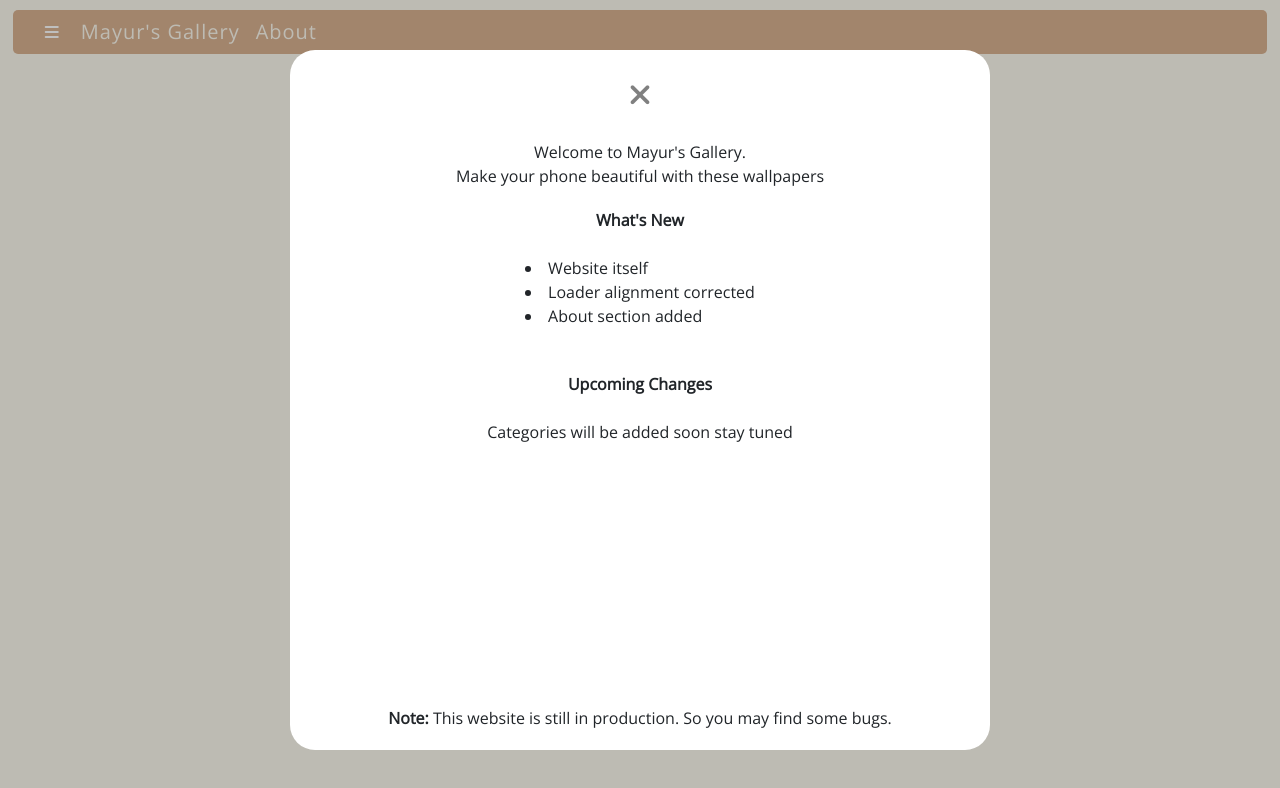
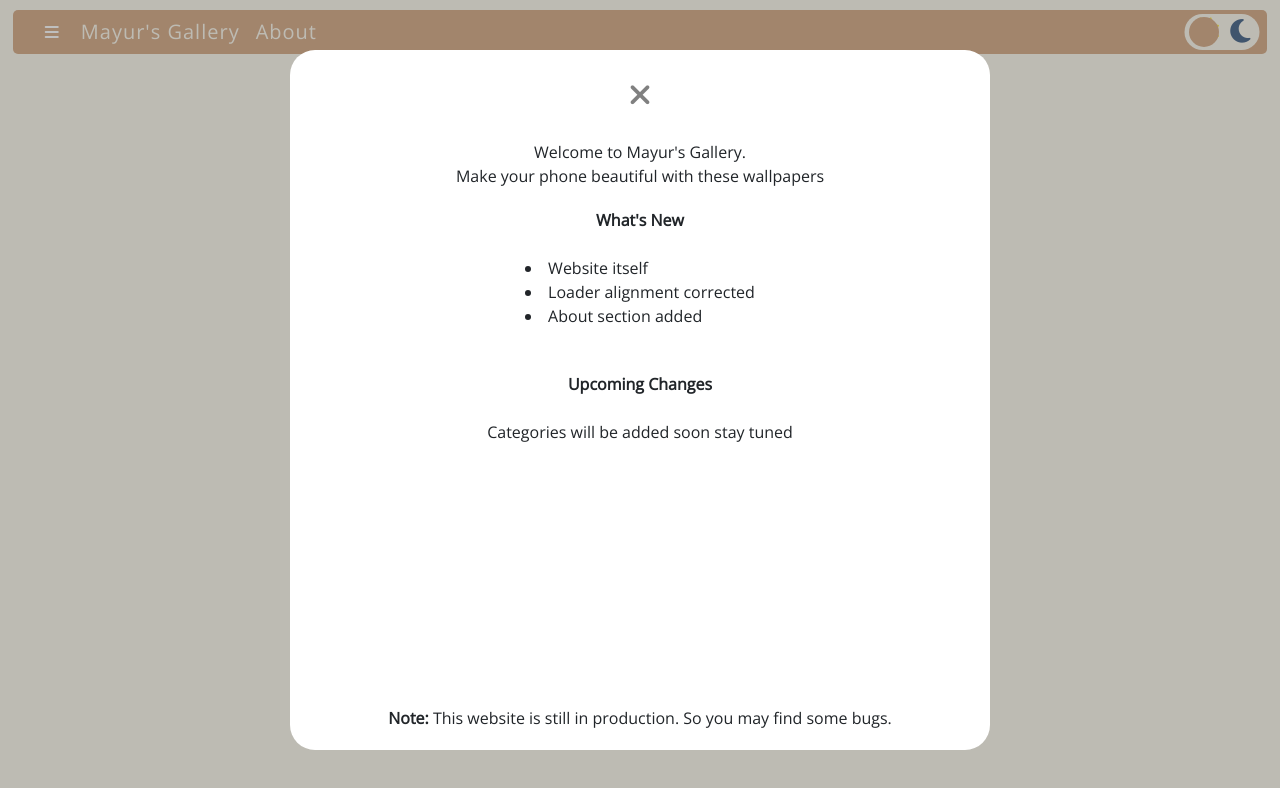
Before and after one commit to MayurMadhwani/wallpapers, a React (Create React App) app: page /home/macro in a window 1280 px wide. Shown: the top 788 px of the page. Built offline with nearby package versions, Linux system fonts and the light colour scheme.

Commit message:
Categories and Toggle

```diff
--- a/src/App.js
+++ b/src/App.js
@@ -2,14 +2,13 @@ import styled from 'styled-components'
 import FirstPage from './components/FirstPage';
 import Home from './components/Content/Home';
 import {Routes, Route} from 'react-router-dom';
-import ImageDownload from './components/Content/utilities/ImageDownload';
 import About from './components/about/About';
 
 
 function App() {
 
   return (
-    <Main style={{backgroundColor:'#FCF8E8'}}>
+    <Main >
       <Routes>
 
         <Route
@@ -33,6 +32,7 @@ function App() {
 }
 
 const Main = styled.div`
+  background-color: ${true?'#FCF8E8':'gray'};
   width: 100%;
   height: 100vh;
   display: flex;
--- a/src/components/Content/Categories/Animals.js
+++ b/src/components/Content/Categories/Animals.js
@@ -35,13 +35,10 @@ const Animals = () => {
         for(const item of tempList){
 
           if(item.name.includes('animal')){
-            console.log(item.name);
             newList.push(item);
           }
 
         }
-
-        console.log(newList);
 
         setRefs(newList);
         setPageCount(Math.ceil(newList.length/8));
--- a/src/components/Content/Categories/Macro.js
+++ b/src/components/Content/Categories/Macro.js
@@ -5,14 +5,13 @@ import Toggle from '../../buttons/Toggle'
 const Macro = () => {
   return (
     <Main>
-        <Toggle/>
+      <h2>Macro</h2>
     </Main>
   )
 }
 
 const Main = styled.div`
 
-    margin: 200px;
 `
 
 export default Macro
--- a/src/components/Content/Drawer.js
+++ /dev/null
@@ -1,87 +0,0 @@
-import React from 'react'
-import { Link, NavLink } from 'react-router-dom'
-import styled from 'styled-components'
-
-const Drawer = () => {
-  return (
-    <Main>
-
-        <Bar style={{width:'300px'}} className="offcanvas offcanvas-start" tabindex="-1" id="offcanvasExample" aria-labelledby="offcanvasExampleLabel">
-
-            <div className="offcanvas-header">
-                <h5 className="offcanvas-title" id="offcanvasExampleLabel">Categories</h5>
-                <button type="button" className="btn-close text-reset" data-bs-dismiss="offcanvas" aria-label="Close"/>
-            </div>
-
-            <div className="offcanvas-body">
-
-                <hr/>
-
-
-                <Categories>
-                    <Link to='/home'className="nav-link active" aria-current="page" >This area is under construction</Link>
-
-                    <NavLink
-                        style={({ isActive }) => ({
-                            backgroundColor: isActive ? '#C68B59' : '#FCF8E8',
-                            color: isActive ? '#FCF8E8' : '#C68B59',
-                            ...buttonStyle
-                        })}
-
-                        to='animals'className="nav-link active" aria-current="page"
-                    >
-                            Animals
-                    </NavLink>
-
-                    <NavLink
-                        style={({ isActive }) => ({
-                            backgroundColor: isActive ? '#C68B59' : '#FCF8E8',
-                            color: isActive ? '#FCF8E8' : '#C68B59',
-                            ...buttonStyle
-                        })}
-
-                        to='macro'className="nav-link active" aria-current="page"
-                    >
-                            Macro
-                    </NavLink>
-
-
-
-                </Categories>
-            </div>
-        </Bar>
-    </Main>
-  )
-}
-
-const Main = styled.div`
-    font-family: 'Open Sans', sans-serif;
-`
-
-const Bar = styled.div`
-    background-color: #FCF8E8;
-`
-
-const buttonStyle = {
-    padding: '2px 32px',
-    textAlign: 'center',
-    fontSize: '16px',
-    marginTop: '10px',
-    transitionDuration: '0.4s',
-    border: 'none',
-    width: '100%',
-    letterSpacing: '2px',
-    cursor: 'pointer',
-    borderRadius: '5px',
-    fontSize: '18px',
-}
-
-const Categories = styled.div`
-
-    display: flex;
-    flex-flow: column;
-    align-items: flex-start;
-
-`
-
-export default Drawer
--- /dev/null
+++ b/src/components/Content/Drawer/Drawer.js
@@ -0,0 +1,58 @@
+import React from 'react'
+import styled from 'styled-components'
+import Navlink from './Navlink'
+
+const Drawer = () => {
+  return (
+    <Main>
+
+        <Bar style={{width:'300px'}} className="offcanvas offcanvas-start" tabindex="-1" id="offcanvasExample" aria-labelledby="offcanvasExampleLabel">
+
+            <div className="offcanvas-header">
+                <h5 className="offcanvas-title" id="offcanvasExampleLabel">Categories</h5>
+                <button type="button" className="btn-close text-reset" data-bs-dismiss="offcanvas" aria-label="Close"/>
+            </div>
+
+            <div className="offcanvas-body">
+
+                <hr/>
+
+                <Categories>
+                    {/* <Link to='/home'className="nav-link active" aria-current="page" >This area is under construction</Link> */}
+
+                    <Navlink path={'animals'} category={'Animals'}/>
+                    <Navlink path={'architecture'} category={'Architecture'}/>
+                    <Navlink path={'birds'} category={'Birds'}/>
+                    <Navlink path={'creative'} category={'Creative'}/>
+                    <Navlink path={'flowers'} category={'Flowers'}/>
+                    <Navlink path={'lowlight'} category={'Lowlight'}/>
+                    <Navlink path={'macro'} category={'Macro'}/>
+                    <Navlink path={'nature'} category={'Nature'}/>
+                    <Navlink path={'street'} category={'Street'}/>
+                    <Navlink path={'sunset'} category={'Sunset'}/>
+
+                </Categories>
+
+            </div>
+        </Bar>
+    </Main>
+  )
+}
+
+const Main = styled.div`
+    font-family: 'Open Sans', sans-serif;
+`
+
+const Bar = styled.div`
+    background-color: #FCF8E8;
+`
+
+const Categories = styled.div`
+
+    display: flex;
+    flex-flow: column;
+    align-items: flex-start;
+
+`
+
+export default Drawer
--- /dev/null
+++ b/src/components/Content/Drawer/Navlink.js
@@ -0,0 +1,35 @@
+import React from 'react'
+import { NavLink } from 'react-router-dom'
+
+const Navlink = ({path,category}) => {
+
+  return (
+    <NavLink
+
+        style={({ isActive }) => ({
+            backgroundColor: isActive ? '#C68B59' : '#FCF8E8',
+            color: isActive ? '#FCF8E8' : '#C68B59',
+            ...buttonStyle
+        })}
+
+        to={path} className="nav-link active" aria-current="page"
+    >
+        {category}
+    </NavLink>
+  )
+}
+
+const buttonStyle = {
+    padding: '2px 32px',
+    textAlign: 'center',
+    fontSize: '18px',
+    marginTop: '10px',
+    transitionDuration: '0.4s',
+    border: 'none',
+    width: '100%',
+    letterSpacing: '2px',
+    cursor: 'pointer',
+    borderRadius: '5px',
+}
+
+export default Navlink
--- a/src/components/Navbar.js
+++ b/src/components/Navbar.js
@@ -1,7 +1,8 @@
 import React from 'react'
 import styled from 'styled-components'
 import { Link } from 'react-router-dom'
-import Drawer from './Content/Drawer'
+import Drawer from './Content/Drawer/Drawer'
+import Toggle from './buttons/Toggle'
 
 const Navbar = () => {
   return (
@@ -17,15 +18,7 @@ const Navbar = () => {
           <Link to="/home" style={{color:'#FCF8E8'}} className="navbar-brand" >Mayur's Gallery</Link>
           <Link to="/about" style={{color:'#FCF8E8'}} className="navbar-brand" >About</Link>
 
-          {/* <div>
-            <input type="checkbox" class="checkbox" id="checkbox"/>
-            <label for="checkbox" class="label">
-              <i class="fas fa-moon"></i>
-              <i class='fas fa-sun'></i>
-              <div class='ball'/>
-            </label>
-          </div> */}
-
+          <Toggle/>
         </Container>
 
       </Nav>
@@ -80,7 +73,8 @@ const Container = styled.div`
   width: 100%;
   display: flex;
   align-items: center;
-  justify-content: flex-start;
+  /* justify-content: flex-start; */
+
 `
 
 export default Navbar
--- a/src/components/buttons/Toggle.js
+++ b/src/components/buttons/Toggle.js
@@ -5,48 +5,57 @@ const Toggle = () => {
 
     const [checked, setChecked] = useState(false)
 
-    const handleCheckboxChange = (event)=>{
-        setChecked((prev)=>!prev);
+    const handleCheckboxChange = ()=>{
+      setChecked(!checked);
     }
 
   return (
-    <div>
+    <Main>
         <Checkbox
             checked = {checked}
             onChange = {handleCheckboxChange}
             type="checkbox" id="checkbox"
         />
         <Label htmlFor="checkbox">
+
             <i
-                style={{color:'pink'}}
+                style={{color:'#FFE300'}}
+                className='fas fa-sun'
+            />
+            <i
+                style={{color:'#002B5B'}}
                 className="fas fa-moon"
             />
-            <i
-                style={{color:'yellow'}}
-                className='fas fa-sun'
-            />
+
             <Ball
                 style={{
                     transform:checked?'translateX(24px)':'',
                 }}
             />
         </Label>
-    </div>
+    </Main>
   )
 }
 
+const Main = styled.div`
+  display: block;
+  margin-left: auto;
+  margin-top: auto;
+  margin-bottom: auto;
+  justify-self: flex-end;
+`
+
 const Checkbox = styled.input`
-
   opacity: 0;
   position: absolute;
-
+  align-self: flex-end;
 `
 
 const Label = styled.label`
 
   width: 50px;
-  height: 26px;
-  background-color:#111;
+  height: 24px;
+  background-color:#FCF8E8;
   display: flex;
   border-radius:50px;
   align-items: center;
@@ -55,14 +64,18 @@ const Label = styled.label`
   position: relative;
   transform: scale(1.5);
   cursor: pointer;
+  i{
+    font-size: 18px;
+  }
 `
 
 const Ball = styled.div`
 
   width: 20px;
   height: 20px;
-  background-color: white;
+  background-color: #C68B59;
   position: absolute;
+  margin-bottom: 1px;
   left: 3px;
   border-radius: 50%;
   transition: transform 0.2s linear;
```
